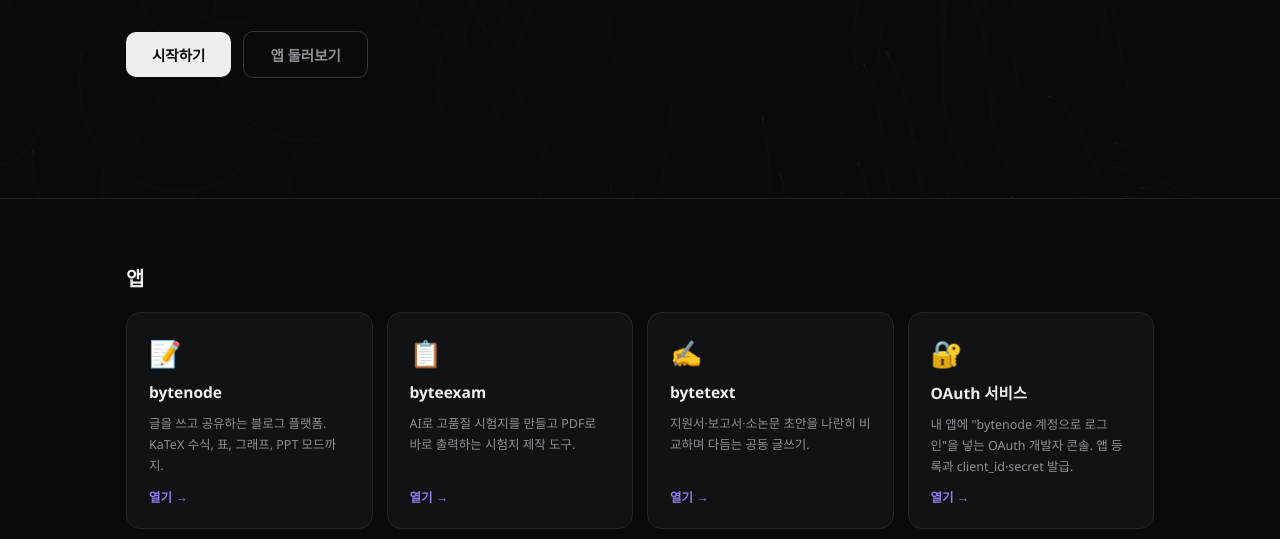
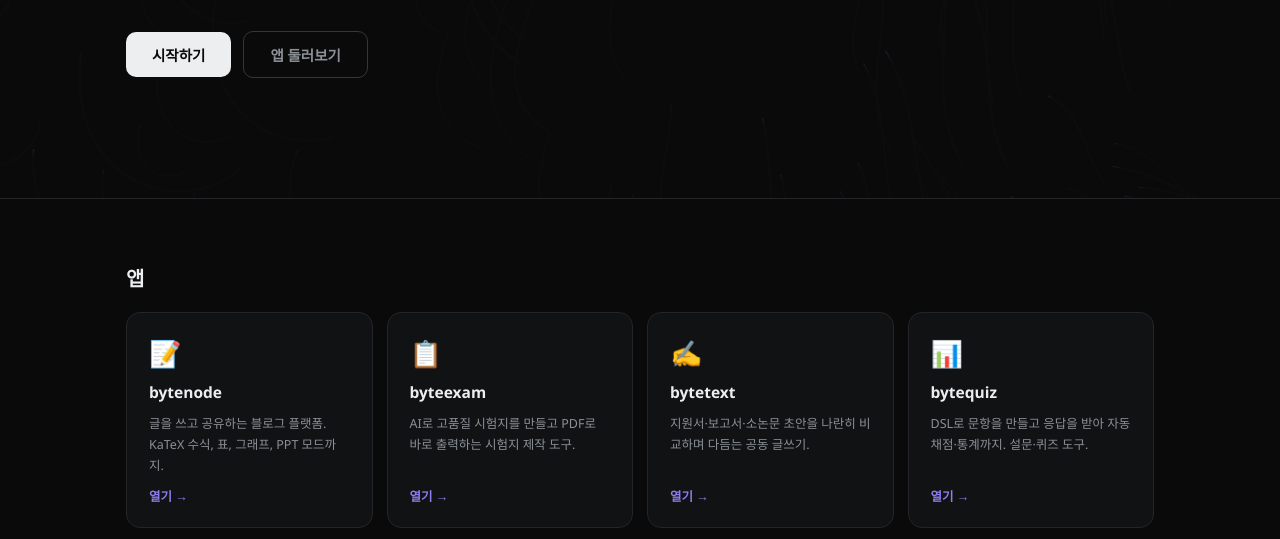
Before and after one commit to luxzbi/byteworkspace, a website: page public/index.html in a window 1280 px wide. Shown: the part 376-915 px from the top of the page. Drawn offline with Linux system fonts and the light colour scheme.

Commit message:
Add bytequiz app card

```diff
--- a/public/index.html
+++ b/public/index.html
@@ -69,6 +69,11 @@
         <div class="ds">지원서·보고서·소논문 초안을 나란히 비교하며 다듬는 공동 글쓰기.</div>
         <div class="go">열기 →</div>
       </a>
+      <a class="card" data-app="https://bytequiz-nine.vercel.app/" rel="noopener">
+        <div class="ic">📊</div><div class="nm">bytequiz</div>
+        <div class="ds">DSL로 문항을 만들고 응답을 받아 자동 채점·통계까지. 설문·퀴즈 도구.</div>
+        <div class="go">열기 →</div>
+      </a>
       <a class="card" data-app="https://bytenode-account.vercel.app/developer" rel="noopener">
         <div class="ic">🔐</div>
         <div class="nm">OAuth 서비스</div>
```
